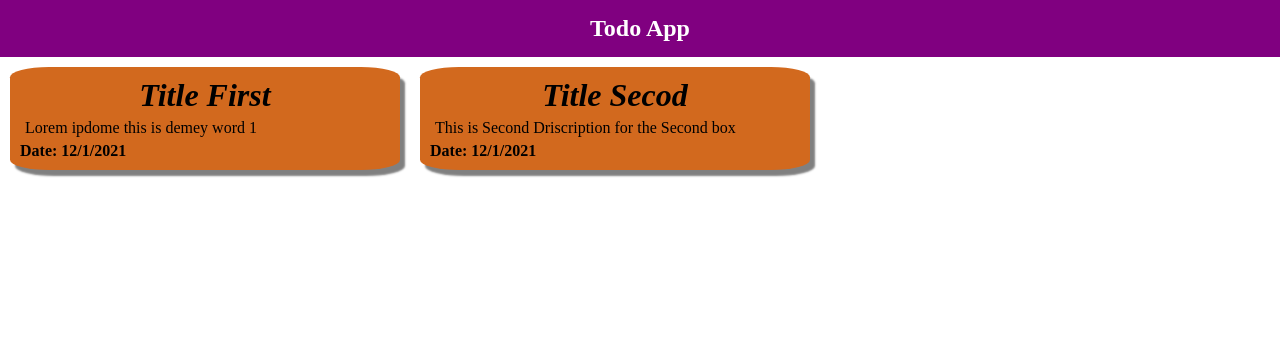
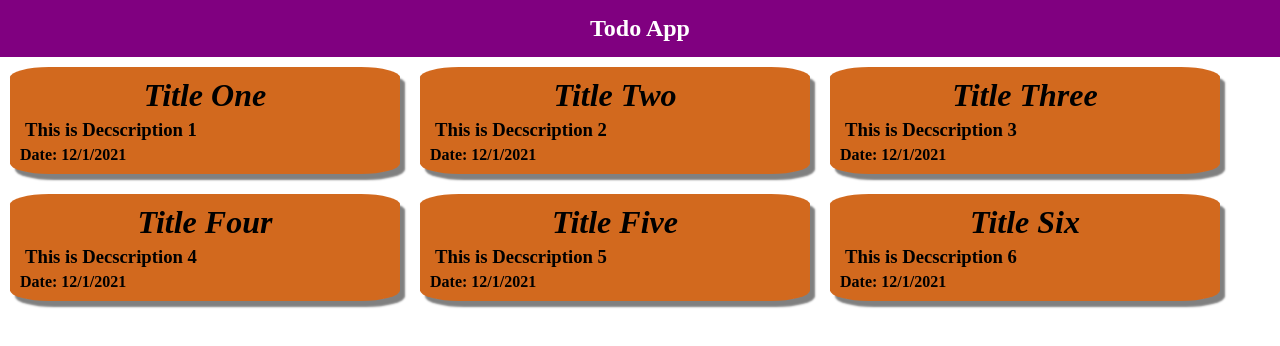
Before and after one commit to nazmul629/BasicReact, a React (Create React App) app in the folder my-app/: page / in a window 1280 px wide. Shown: the top 346 px of the page. Built offline with nearby package versions, Linux system fonts and the light colour scheme.

Commit message:
Component data recived form jeson file useing For loop

```diff
--- a/my-app/src/App.js
+++ b/my-app/src/App.js
@@ -1,13 +1,21 @@
 import React from 'react';
 import Card from './components/Card'
+import Data from './data.json'
 
 
-var App = () => {
-    return (<div>
-            <h2 className="heading">Todo App</h2>
-                <Card title="Title First" decs="Lorem ipdome this  is demey word 1"/>
-                   <Card title="Title Secod" decs ="This is Second Driscription for the Second box"/>
-         </div>)
+var App = ()=> {
+    var items = []
+    for(var x=0;x<Data.length;x++){
+        items.push(<Card title={Data[x].title} decs={Data[x].decs}/>)
+    }
+    console.log(Data)
+
+    return(
+            <div>
+                <h2 className="heading">Todo App</h2>
+                    {items}
+            </div>
+        )
 }
 
 export default App
--- a/my-app/src/components/Card.js
+++ b/my-app/src/components/Card.js
@@ -1,3 +1,4 @@
+
 var toDay = new Date().getDate();
 var monthName=new Date().getMonth();
 var year = 2021;
@@ -7,7 +8,7 @@ var Card = (props) => {
   var{title,decs} = props
   return <div className="card">
             <h3 className="cardTitle">{title}</h3>
-            <p className="cardDec">{decs}</p>
+            <h3 className="cardDec">{decs}</h3>
             <p className="cardDate">Date: {toDay +"/" + (monthName+1) +"/"+ year}</p>
         </div>
 }
--- /dev/null
+++ b/my-app/src/data.json
@@ -0,0 +1,27 @@
+[
+    {
+        "title": "Title One ",
+        "decs": "This is Decscription 1"
+    },
+    {
+        "title": "Title Two ",
+        "decs": "This is Decscription 2"
+    },
+    {
+        "title": "Title Three ",
+        "decs": "This is Decscription 3"
+    },
+    {
+        "title": "Title Four ",
+        "decs": "This is Decscription 4"
+    },
+    {
+        "title": "Title Five ",
+        "decs": "This is Decscription 5"
+    },
+    {
+        "title": "Title Six ",
+        "decs": "This is Decscription 6"
+    }
+
+]
```
Also changed, not shown: 1 other file (tests, documents, lock files or other folders).
